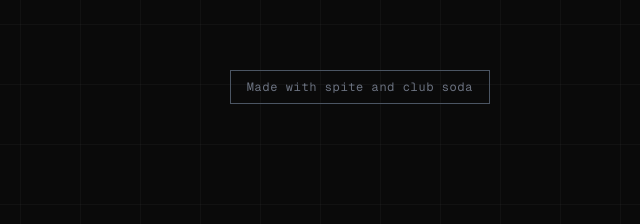
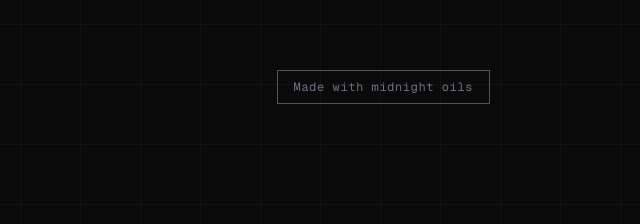
Before and after one commit to ctngln/varhous-site, a plain HTML site: page index.html in a window 1280 px wide. Shown: the part 576-800 px from the top of the page, 640-1280 px from the left. Drawn offline with nearby package versions, Linux system fonts and the light colour scheme.

Commit message:
update: Made with midnight oils

```diff
--- a/index.html
+++ b/index.html
@@ -185,7 +185,7 @@
         </div>
 
         <div id="spite-box" class="mt-40 flex justify-end">
-            <span class="text-xs font-mono text-gray-500 border border-gray-600 px-4 py-2 tracking-wider">Made with spite and club soda</span>
+            <span class="text-xs font-mono text-gray-500 border border-gray-600 px-4 py-2 tracking-wider">Made with midnight oils</span>
         </div>
     </section>
 
```
